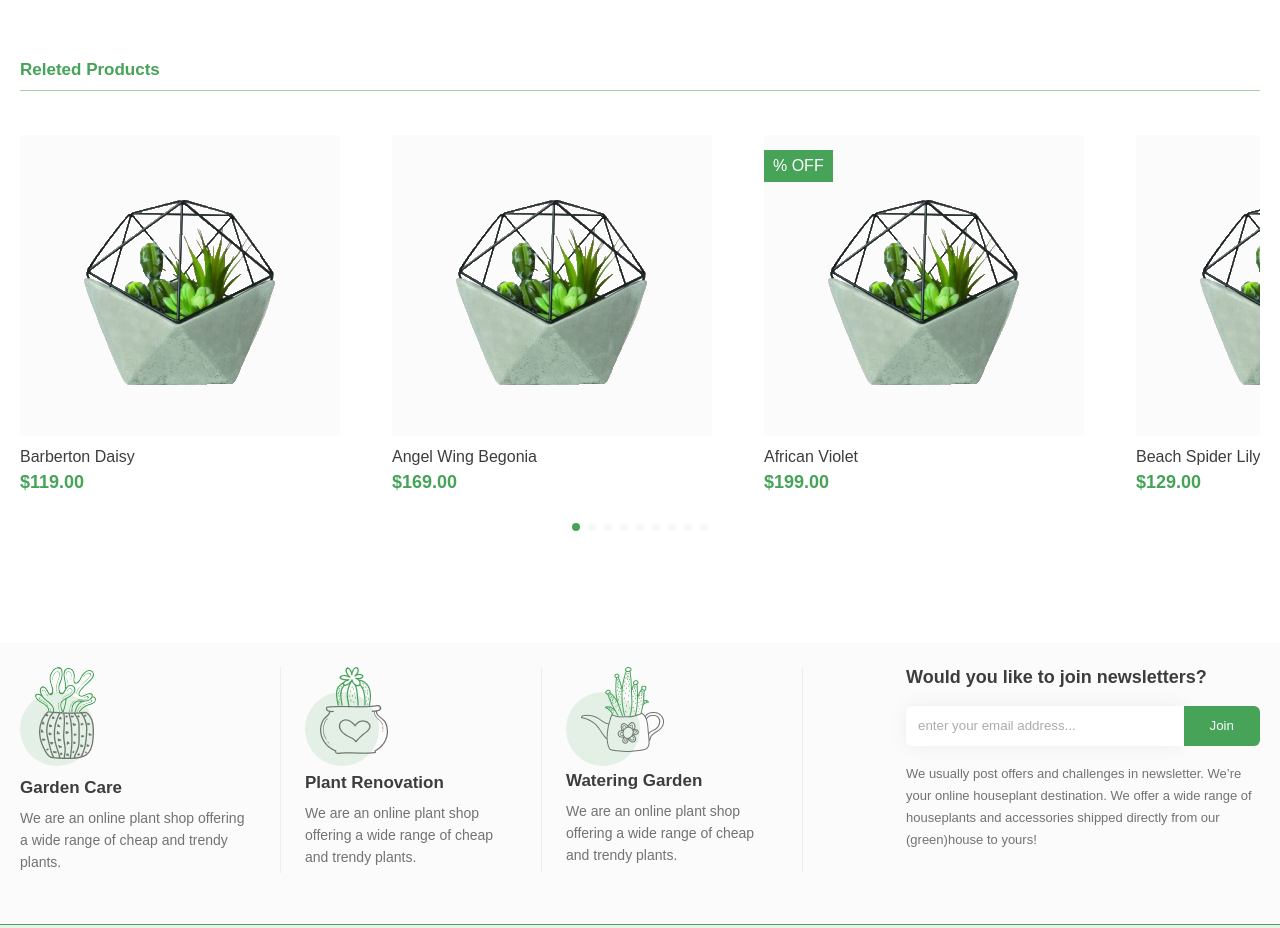
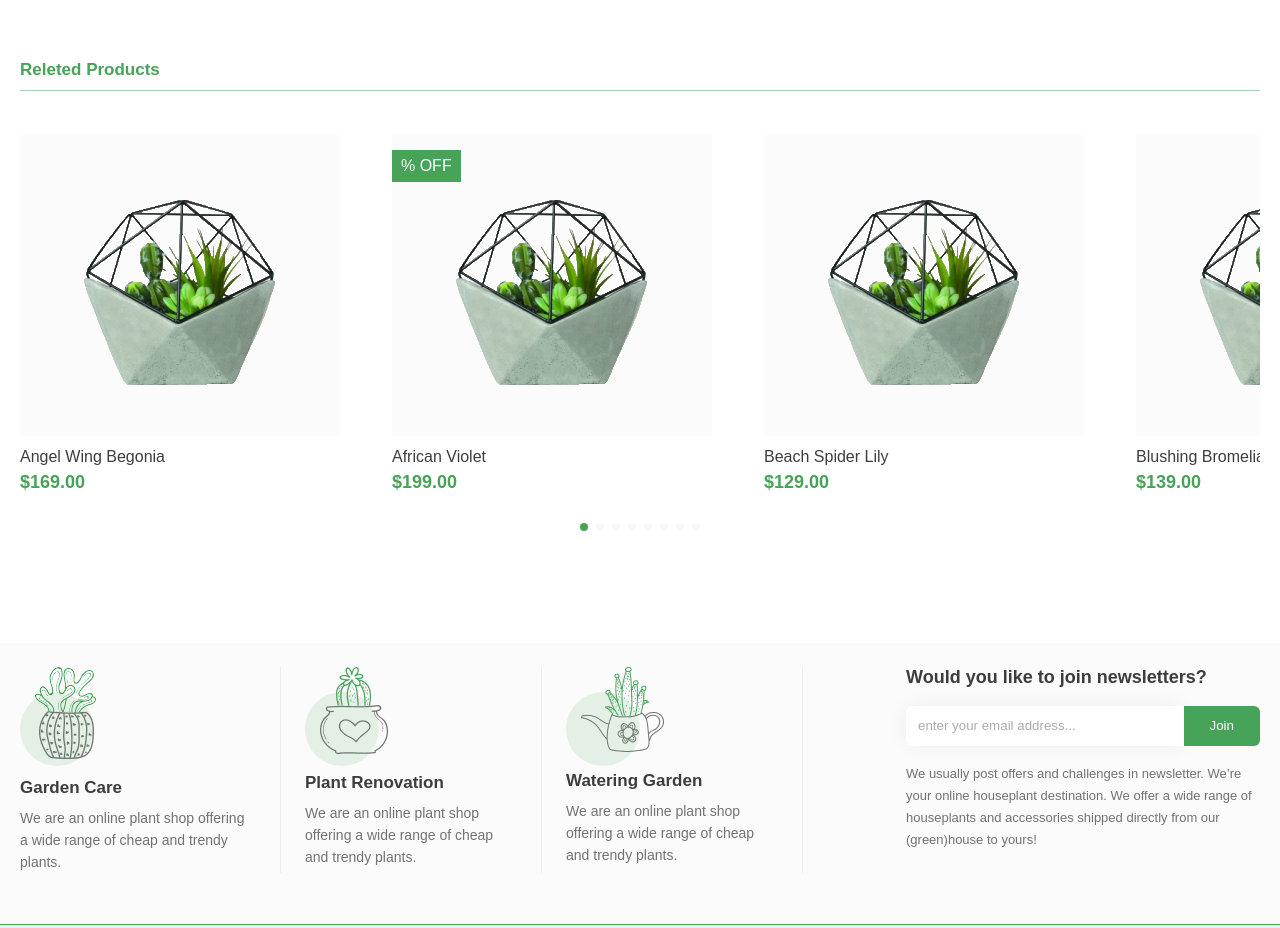
Before and after one commit to soto0/plants-shop, a React (Create React App) app: page /Product/1 in a window 1280 px wide. Shown: the part 1000-1928 px from the top of the page. Built offline with nearby package versions, Linux system fonts and the light colour scheme; data requests are answered from the project's data file.

Commit message:
update slider

```diff
--- a/src/components/Product/ProductBottom/ProductBottom.tsx
+++ b/src/components/Product/ProductBottom/ProductBottom.tsx
@@ -7,11 +7,14 @@ import s from './ProductBottom.module.css';
 
 interface ProductBottomProps {
     SliderPlants: [],
+    PlantTitle: string
 };
 
 const ProductBottom: FC<ProductBottomProps> = (props: ProductBottomProps) => {
     const { LikesProduct } = useTypedSelector(state => state.Likes);
     const { BasketToggle } = useTypedSelector(state => state.Basket);
+
+    const FilterSlider = props.SliderPlants.filter((plant: any) => plant.title !== props.PlantTitle);
 
     return (
         <div className={s.product__bottom}>
@@ -24,7 +27,7 @@ const ProductBottom: FC<ProductBottomProps> = (props: ProductBottomProps) => {
                 pagination={{ clickable: true }}
             >
                 {
-                    props.SliderPlants.map((plant: any) => {
+                    FilterSlider.map((plant: any) => {
                         return (
                             <SwiperSlide className={s.slide}>
                                 <ProductCard
--- a/src/pages/Product.tsx
+++ b/src/pages/Product.tsx
@@ -28,7 +28,7 @@ const ProductPage: FC = () => {
                 <BreadCrumps Url={'Shop'} />
                 <ProductTop Plant={Plant} GetLargeIcon={getLargeIcon} LargeIcon={LargeIcon} User={User} GetLikesProduct={getLikesProduct} />
                 <ProductCenter PlantDescription={Plant.description} />
-                <ProductBottom SliderPlants={SliderPlants}  />
+                <ProductBottom SliderPlants={SliderPlants} PlantTitle={Plant.title}  />
             </div>
         </main>
     );
```
